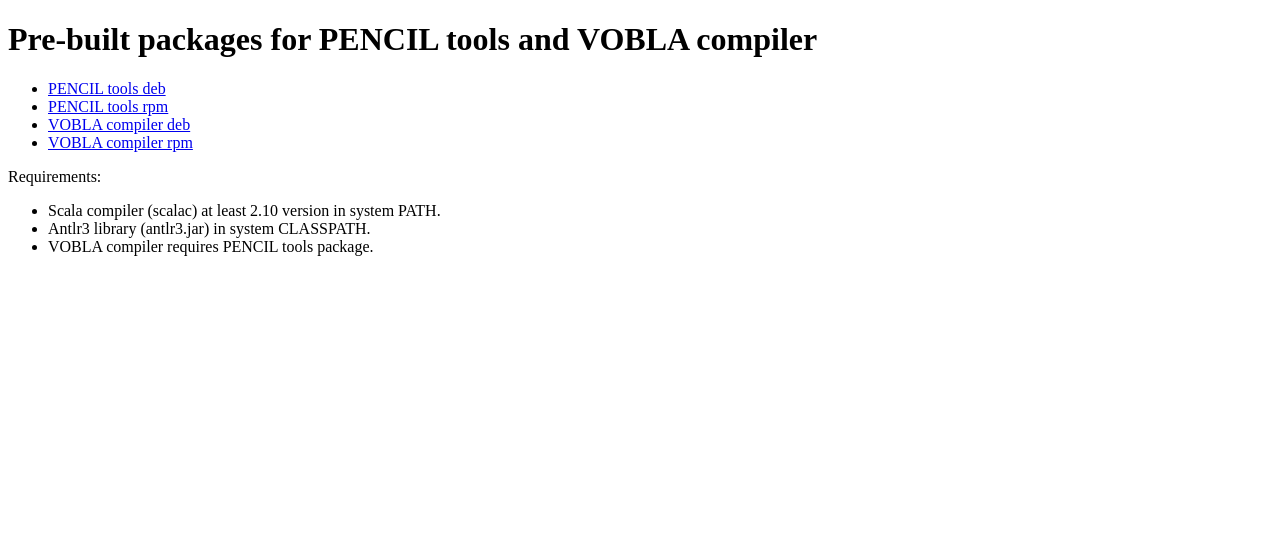
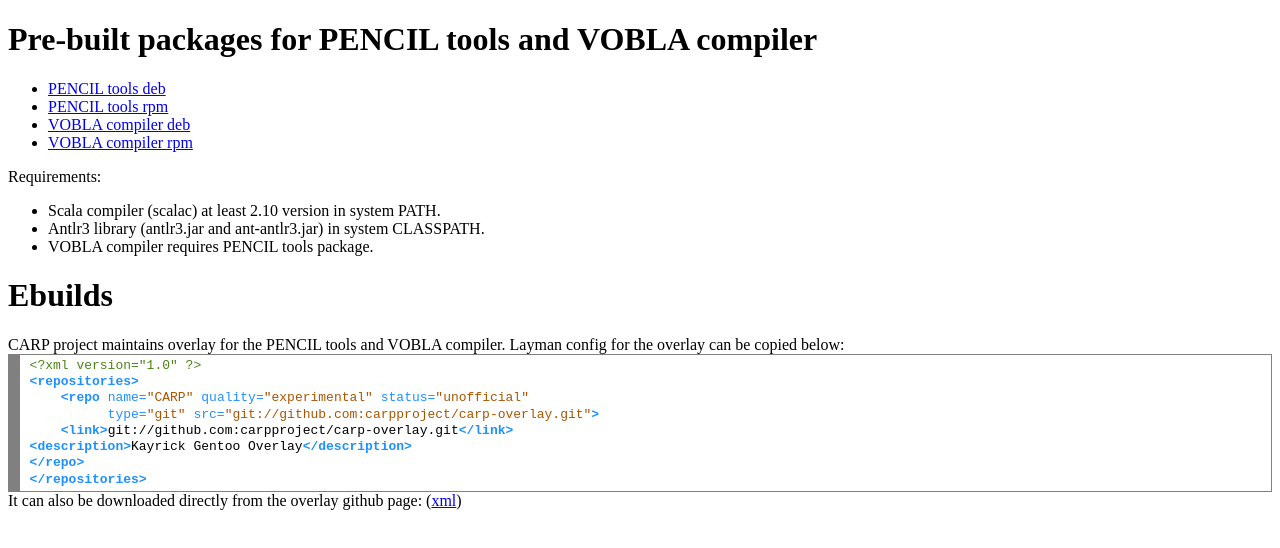
Before and after one commit to carpproject/carpproject.github.io, a plain HTML site: page packages.html in a window 1280 px wide. Drawn offline with Linux system fonts and the light colour scheme.

Commit message:
Add overlay information.

```diff
--- a/packages.html
+++ b/packages.html
@@ -21,9 +21,27 @@
 Requirements:
 <ul>
     <li>Scala compiler (scalac) at least 2.10 version in system PATH.</li>
-    <li>Antlr3 library (antlr3.jar) in system CLASSPATH.</li>
+    <li>Antlr3 library (antlr3.jar and ant-antlr3.jar) in system CLASSPATH.</li>
     <li>VOBLA compiler requires PENCIL tools package.</li>
 </ul>
+
+<h1>
+    Ebuilds
+</h1>
+CARP project maintains overlay for the PENCIL tools and VOBLA compiler.
+Layman config for the overlay can be copied below:
+<!-- HTML generated using hilite.me --><div style="background: #ffffff; overflow:auto;width:auto;border:solid gray;border-width:.1em .1em .1em .8em;padding:.2em .6em;"><pre style="margin: 0; line-height: 125%"><span style="color: #4c8317">&lt;?xml version=&quot;1.0&quot; ?&gt;</span>
+<span style="color: #1e90ff; font-weight: bold">&lt;repositories&gt;</span>
+    <span style="color: #1e90ff; font-weight: bold">&lt;repo</span> <span style="color: #1e90ff">name=</span><span style="color: #aa5500">&quot;CARP&quot;</span> <span style="color: #1e90ff">quality=</span><span style="color: #aa5500">&quot;experimental&quot;</span> <span style="color: #1e90ff">status=</span><span style="color: #aa5500">&quot;unofficial&quot;</span>
+          <span style="color: #1e90ff">type=</span><span style="color: #aa5500">&quot;git&quot;</span> <span style="color: #1e90ff">src=</span><span style="color: #aa5500">&quot;git://github.com:carpproject/carp-overlay.git&quot;</span><span style="color: #1e90ff; font-weight: bold">&gt;</span>
+    <span style="color: #1e90ff; font-weight: bold">&lt;link&gt;</span>git://github.com:carpproject/carp-overlay.git<span style="color: #1e90ff; font-weight: bold">&lt;/link&gt;</span>
+<span style="color: #1e90ff; font-weight: bold">&lt;description&gt;</span>Kayrick Gentoo Overlay<span style="color: #1e90ff; font-weight: bold">&lt;/description&gt;</span>
+<span style="color: #1e90ff; font-weight: bold">&lt;/repo&gt;</span>
+<span style="color: #1e90ff; font-weight: bold">&lt;/repositories&gt;</span>
+</pre></div>
+
+It can also be downloaded directly from the overlay github page:
+(<a href="http://raw.github.com/carpproject/carp-overlay/master/overlay.xml">xml</a>)
 
 <br>
 </body>
```
